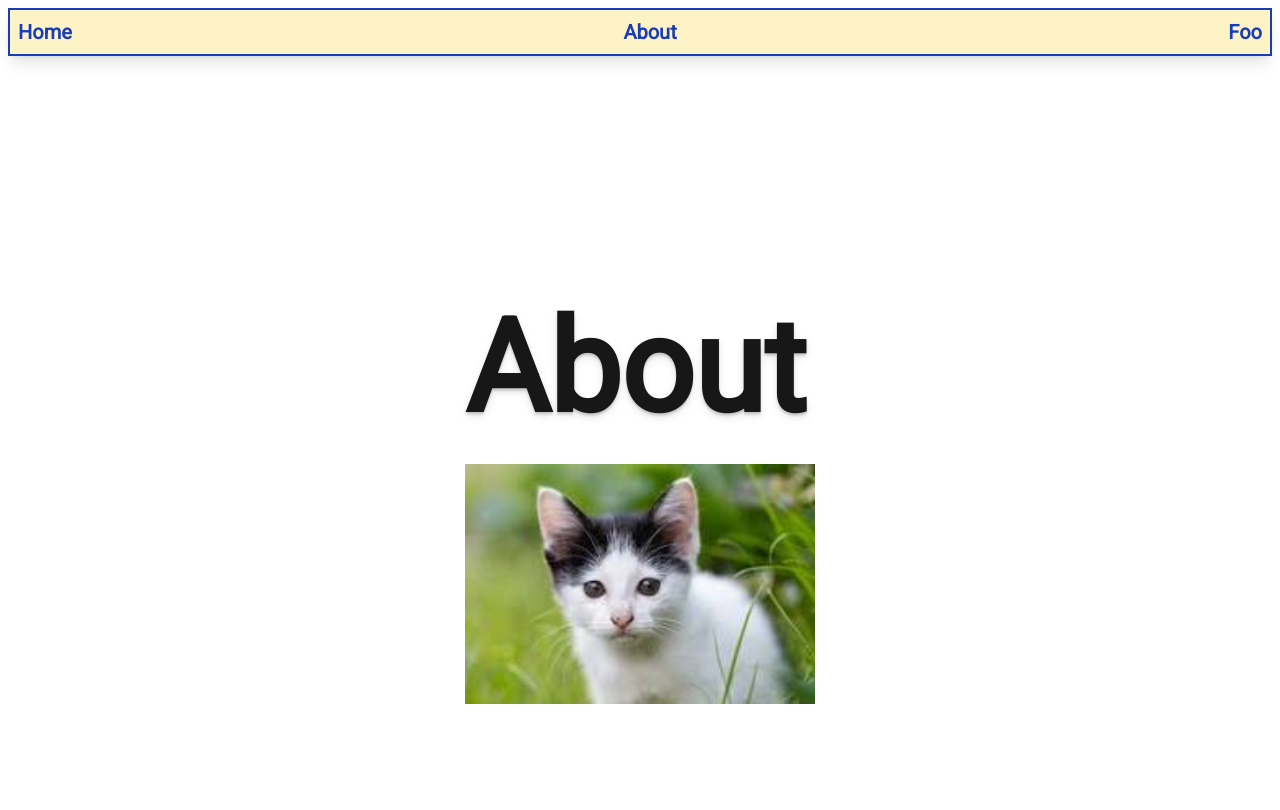
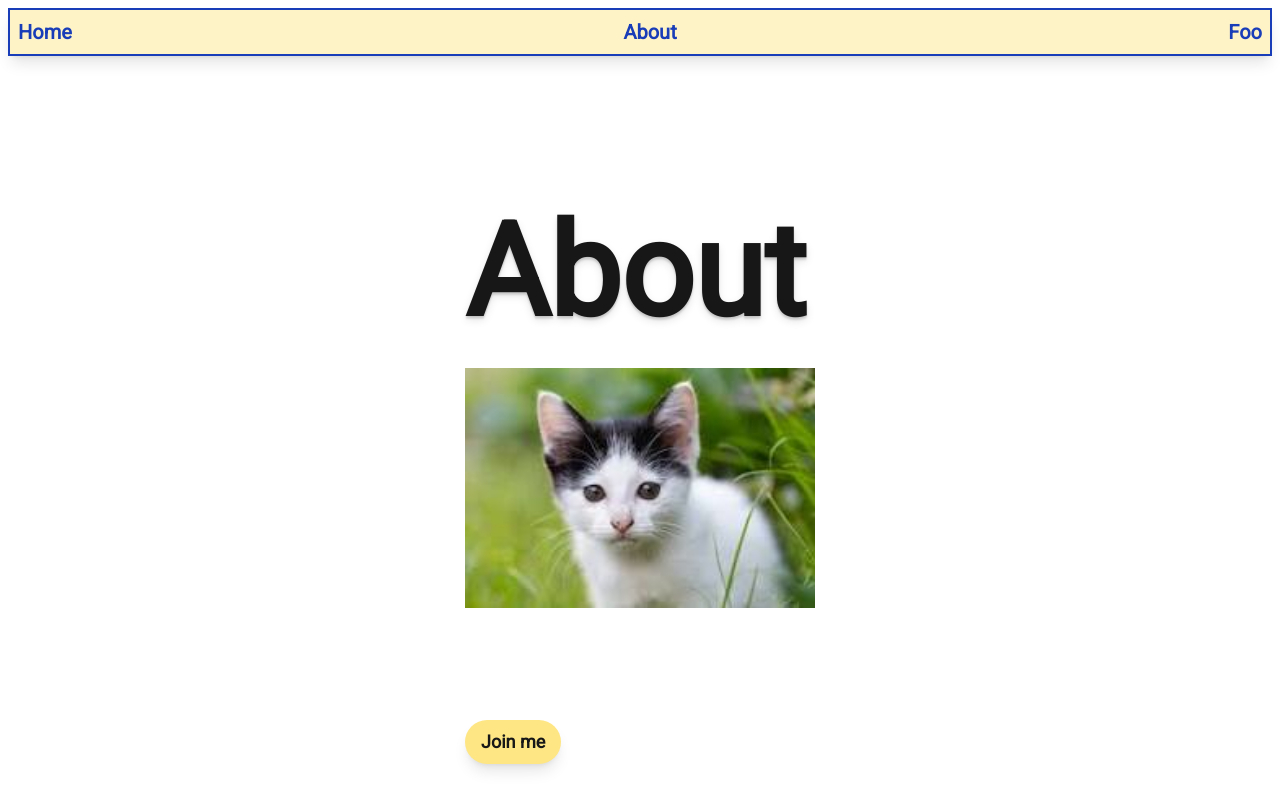
Before and after one commit to cocpsu2025-hash/hello, a Next.js app: page /about in a window 1280 px wide. Shown: the top 810 px of the page. Built offline with nearby package versions, Linux system fonts and the light colour scheme.

Commit message:
addd button

```diff
--- a/app/about/page.tsx
+++ b/app/about/page.tsx
@@ -11,6 +11,9 @@ function AboutPage() {
                     <div>
                         <Image src="/cat.jpeg" height={300} width={350} alt="cat" />
                     </div>
+                    <button className='text-lg bg-amber-200 px-4 py-2 shadow-lg rounded-4xl'>
+                        Join me
+                    </button>
                 </h1>
             </div>
 
```
